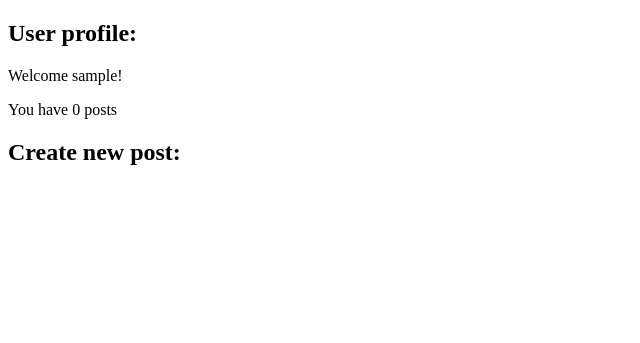
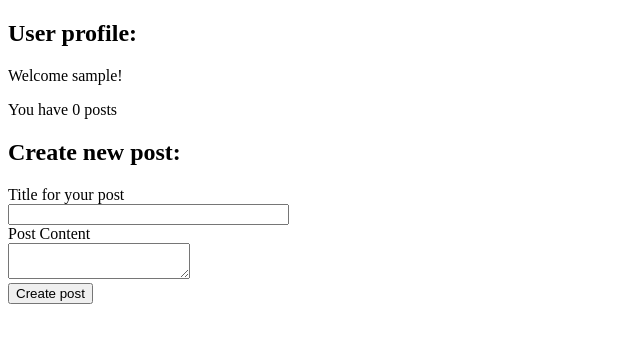
Before and after one commit to heinar88/blog_on_flask, a Flask app: a page that uses app/templates/user_detail.html in a window 1280 px wide. Shown: the top 343 px of the page, without its empty margins (0-640 px from the left). Run offline with Flask 2, Linux system fonts and the light colour scheme; the visitor is signed in with stand-in values (Sample User, id 1); data comes from the database, SQL or seed files in the repository; data that the repository does not hold is empty.

Commit message:
Refactored controller show_user_profile, added controller show_post_detail, added template for show_post_detail, added form   CreatePostForm

```diff
--- a/app/forms.py
+++ b/app/forms.py
@@ -1,5 +1,5 @@
 from flask_wtf import FlaskForm
-from wtforms import StringField, PasswordField, SubmitField, EmailField
+from wtforms import StringField, PasswordField, SubmitField, EmailField, TextAreaField
 from wtforms.validators import DataRequired, EqualTo, ValidationError
 
 from app.models import User
@@ -30,3 +30,9 @@ class RegistrationForm(FlaskForm):
         email = User.query.filter_by(email=email.data).first()
         if email is None:
             raise ValidationError('This email already exist')
+
+
+class CreatePostForm(FlaskForm):
+    title = StringField('Title for your post', [DataRequired()])
+    post_content = TextAreaField()
+    submit = SubmitField('Create post')
--- a/app/routes.py
+++ b/app/routes.py
@@ -1,6 +1,6 @@
 from flask import render_template, flash, redirect, url_for, request
 from app import app, db
-from app.forms import LoginForm, RegistrationForm
+from app.forms import LoginForm, RegistrationForm, CreatePostForm
 from flask_login import current_user, login_user, logout_user, login_required
 from app.models import User, Post
 from werkzeug.urls import url_parse
@@ -54,10 +54,25 @@ def show_registry_page():
     return render_template('registary.html', form=form)
 
 
-@app.route('/user/<username>')
+@app.route('/user/<username>', methods=['GET', 'POST'])
 @login_required
 def show_user_profile(username):
     user = User.query.filter_by(username=username).first_or_404()
     posts = user.posts.all()
     posts_count = len(posts)
-    return render_template('user_detail.html', user=user, posts=posts, posts_count=posts_count)
+    form = CreatePostForm()
+    if form.validate_on_submit():
+        post = Post(title=form.title.data, content=form.post_content.data)
+        post.author = user
+        db.session.add(post)
+        db.session.commit()
+        flash('Your post has been published')
+        return redirect(url_for('show_user_profile', username=user.username))
+    return render_template('user_detail.html', user=user, posts=posts, posts_count=posts_count, form=form)
+
+
+@app.route('/post/<post_id>')
+@login_required
+def show_post_detail(post_id):
+    post = Post.query.get(post_id)
+    return render_template('post_detail.html', post=post)
--- a/app/templates/index.html
+++ b/app/templates/index.html
@@ -22,6 +22,7 @@
         {% if current_user.is_anonymous %}
         <li class="login"><a href="{{ url_for('show_login_page') }}">Log in</a></li>
         {% else %}
+        <li class="profile"><a href="{{ url_for('show_user_profile', username=current_user.username) }}">User_profile</a></li>
         <li class="login"><a href="{{ url_for('logout') }}">Log out</a></li>
         {% endif %}
     </ul>
--- a/app/templates/user_detail.html
+++ b/app/templates/user_detail.html
@@ -8,9 +8,28 @@
     <p>You have {{ posts_count }} posts </p>
     <ul>
         {% for post in posts %}
-        <li><a href="">{{ post.title }}</a> || {{ post.pub_date.strftime('%Y-%m-%d')  }}</li>
+        <li><a href="{{url_for('show_post_detail', post_id=post.id)}}">{{ post.title }}</a> || {{ post.pub_date.strftime('%Y-%m-%d')  }}</li>
         {% endfor %}
     </ul>
     <h2>Create new post:</h2>
-
+    <form action="" method="post" novalidate>
+      {{ form.hidden_tag() }}
+      <div>
+        {{ form.title.label }}<br>
+        {{ form.title(size=32) }}
+        {% for error in form.title.errors %}
+            <span style="color: red;">{{ error }}</span>
+          {% endfor %}
+      </div>
+      <div>
+        {{ form.post_content.label }}<br>
+        {{ form.post_content() }}
+        {% for error in form.post_content.errors %}
+           <span style="color: red;">{{ error }}</span>
+          {% endfor %}
+      </div>
+       <div>
+        {{ form.submit() }}
+      </div>
+    </form>
 {% endblock %}
```
Also changed, not shown: app/templates/post_detail.html (added, +10 -0 lines).
